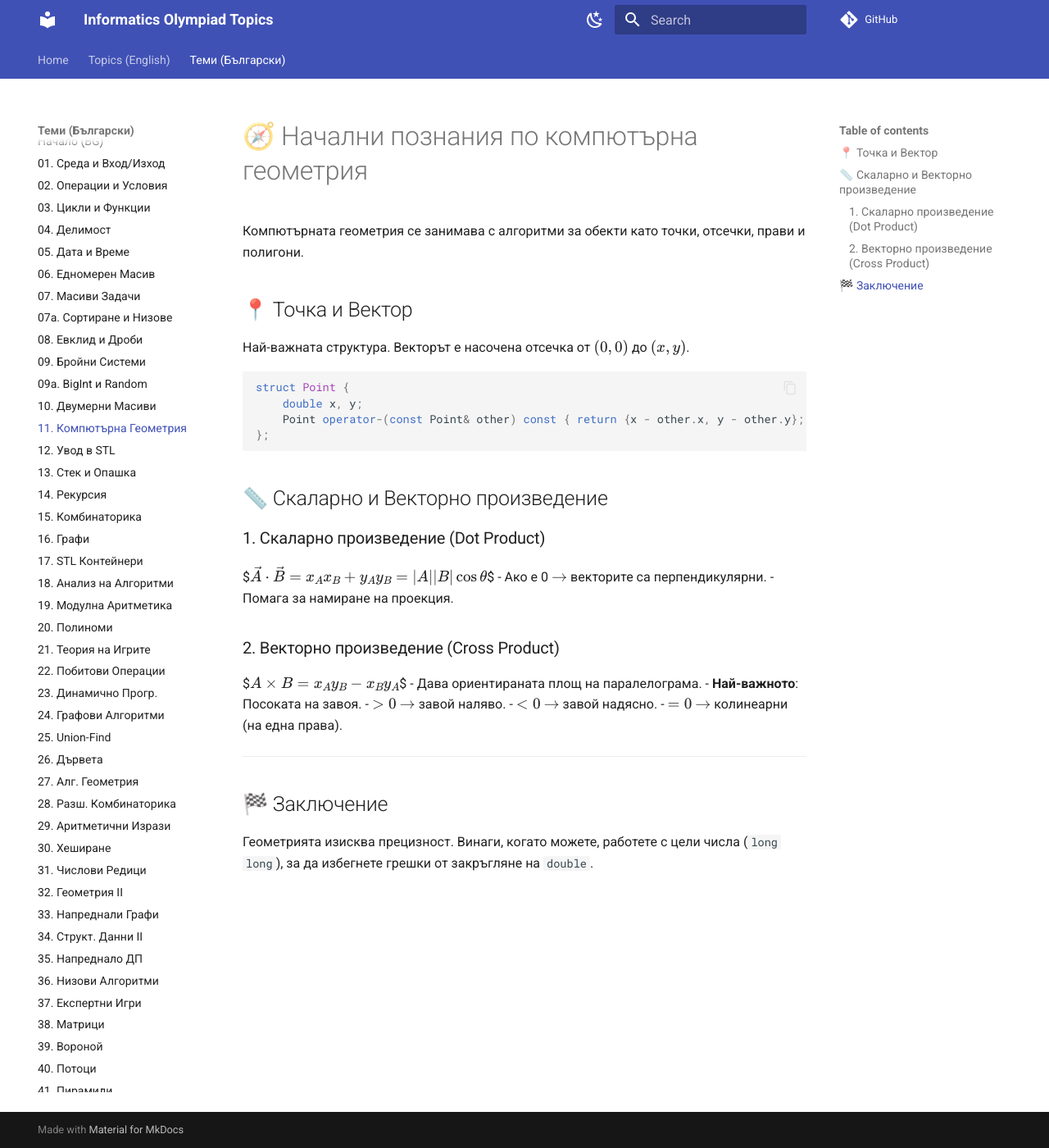
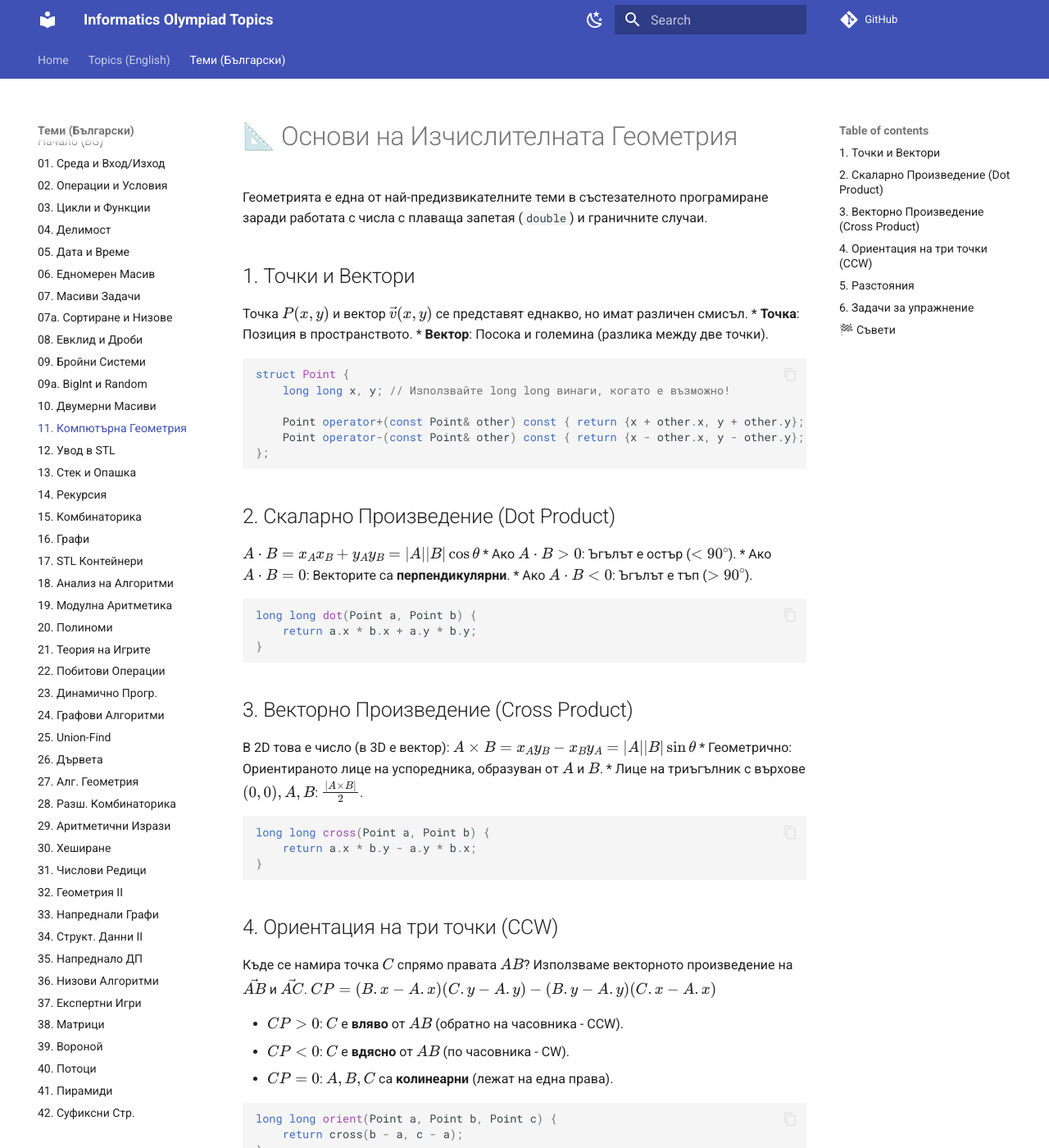
Before and after one commit to KadirYazadzhi/Informatics-Olympiad-Topics, an MkDocs documentation site: the page built from docs/BG/11.md, in a window 1280 px wide and 1400 px high. Shown: the whole window at 82% size. Built offline with MkDocs 1.6.1 and Material for MkDocs 9.7.7, drawn with Linux system fonts in a browser that asks for light colours; comment, search, counter and statistics services are not loaded; some of the changed text lies outside the part shown.

Commit message:
Expand BG/11.md: Basic Geometry, Dot/Cross Product, and CCW

````diff
--- a/docs/BG/11.md
+++ b/docs/BG/11.md
@@ -1,33 +1,71 @@
-# 🧭 Начални познания по компютърна геометрия
+# 📐 Основи на Изчислителната Геометрия
 
-Компютърната геометрия се занимава с алгоритми за обекти като точки, отсечки, прави и полигони.
+Геометрията е една от най-предизвикателните теми в състезателното програмиране заради работата с числа с плаваща запетая (`double`) и граничните случаи.
 
-## 📍 Точка и Вектор
-Най-важната структура. Векторът е насочена отсечка от $(0,0)$ до $(x,y)$.
+## 1. Точки и Вектори
+
+Точка $P(x, y)$ и вектор $\vec{v}(x, y)$ се представят еднакво, но имат различен смисъл.
+*   **Точка**: Позиция в пространството.
+*   **Вектор**: Посока и големина (разлика между две точки).
 
 ```cpp
 struct Point {
-    double x, y;
+    long long x, y; // Използвайте long long винаги, когато е възможно!
+
+    Point operator+(const Point& other) const { return {x + other.x, y + other.y}; }
     Point operator-(const Point& other) const { return {x - other.x, y - other.y}; }
 };
 ```
 
-## 📏 Скаларно и Векторно произведение
+## 2. Скаларно Произведение (Dot Product)
+$A \cdot B = x_A x_B + y_A y_B = |A| |B| \cos \theta$
+*   Ако $A \cdot B > 0$: Ъгълът е остър ($< 90^\circ$).
+*   Ако $A \cdot B = 0$: Векторите са **перпендикулярни**.
+*   Ако $A \cdot B < 0$: Ъгълът е тъп ($> 90^\circ$).
 
-### 1. Скаларно произведение (Dot Product)
-$$\vec{A} \cdot \vec{B} = x_A x_B + y_A y_B = |A||B| \cos \theta$$
-- Ако е 0 $\to$ векторите са перпендикулярни.
-- Помага за намиране на проекция.
+```cpp
+long long dot(Point a, Point b) {
+    return a.x * b.x + a.y * b.y;
+}
+```
 
-### 2. Векторно произведение (Cross Product)
-$$A \times B = x_A y_B - x_B y_A$$
-- Дава ориентираната площ на паралелограма.
-- **Най-важното**: Посоката на завоя.
-  - $>0$ $\to$ завой наляво.
-  - $<0$ $\to$ завой надясно.
-  - $=0$ $\to$ колинеарни (на една права).
+## 3. Векторно Произведение (Cross Product)
+В 2D това е число (в 3D е вектор):
+$A \times B = x_A y_B - x_B y_A = |A| |B| \sin \theta$
+*   Геометрично: Ориентираното лице на успоредника, образуван от $A$ и $B$.
+*   Лице на триъгълник с върхове $(0,0), A, B$: $\frac{|A \times B|}{2}$.
 
----
+```cpp
+long long cross(Point a, Point b) {
+    return a.x * b.y - a.y * b.x;
+}
+```
 
-## 🏁 Заключение
-Геометрията изисква прецизност. Винаги, когато можете, работете с цели числа (`long long`), за да избегнете грешки от закръгляне на `double`.
+## 4. Ориентация на три точки (CCW)
+Къде се намира точка $C$ спрямо правата $AB$?
+Използваме векторното произведение на $\vec{AB}$ и $\vec{AC}$.
+$CP = (B.x - A.x)(C.y - A.y) - (B.y - A.y)(C.x - A.x)$
+
+*   $CP > 0$: $C$ е **вляво** от $AB$ (обратно на часовника - CCW).
+*   $CP < 0$: $C$ е **вдясно** от $AB$ (по часовника - CW).
+*   $CP = 0$: $A, B, C$ са **колинеарни** (лежат на една права).
+
+```cpp
+long long orient(Point a, Point b, Point c) {
+    return cross(b - a, c - a);
+}
+```
+
+## 5. Разстояния
+*   Евклидово разстояние: $\sqrt{(x_1-x_2)^2 + (y_1-y_2)^2}$.
+*   Манхатън разстояние: $|x_1-x_2| + |y_1-y_2|$.
+
+## 6. Задачи за упражнение
+1.  **Codeforces 1C**: Ancient Berland Circus (Лице и радиуси).
+2.  **UVa 191**: Intersection (Пресичане на отсечки).
+3.  **Convex Hull**: (Виж тема 27, изисква Cross Product).
+
+## 🏁 Съвети
+1.  Избягвайте `double` и `sqrt`, когато сравнявате разстояния. Сравнявайте квадратите им (`distSq`).
+2.  Ако се налага `double`, използвайте `EPS` (епсилон) за сравнение: `abs(a - b) < 1e-9`.
+```
````
